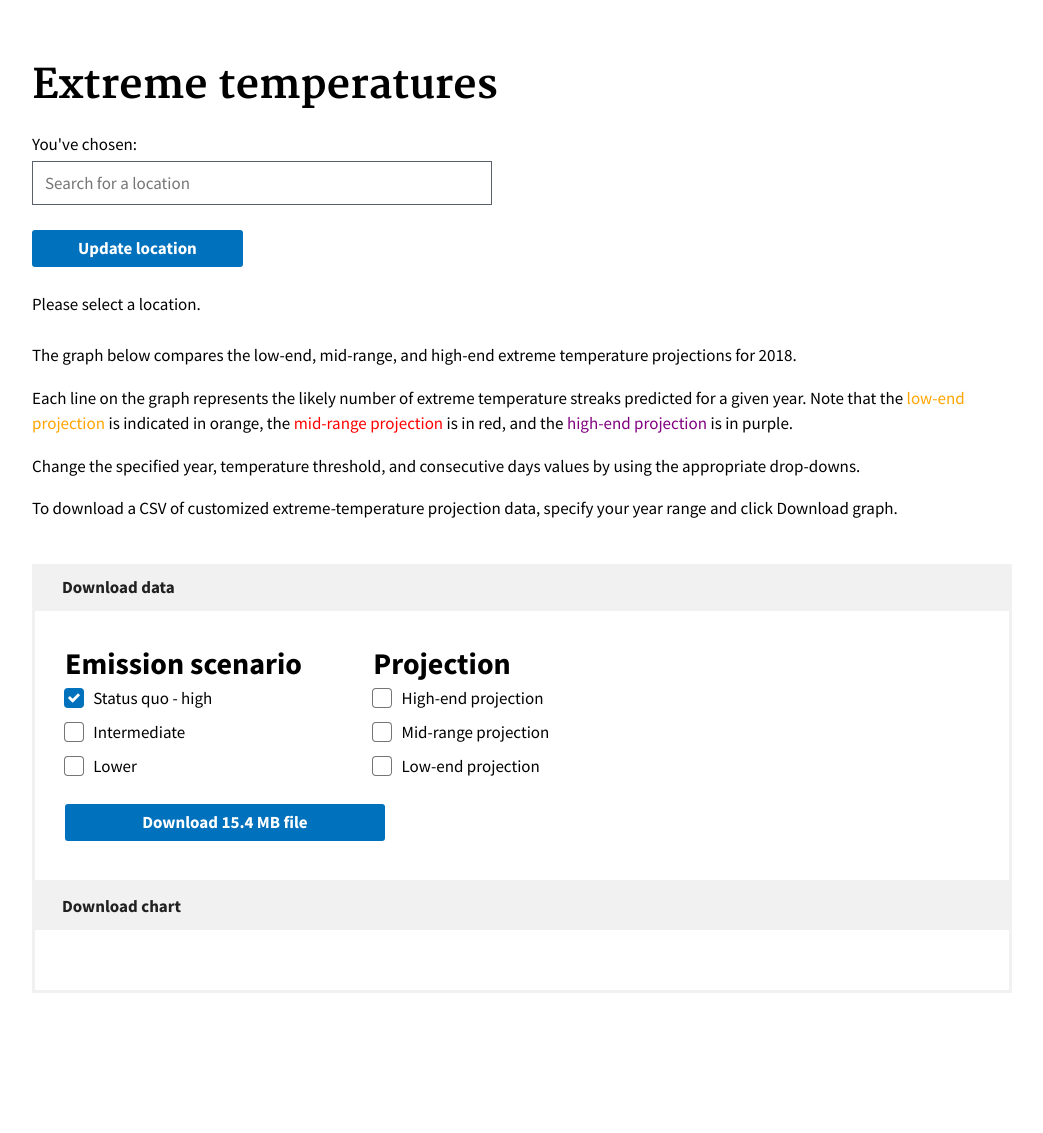
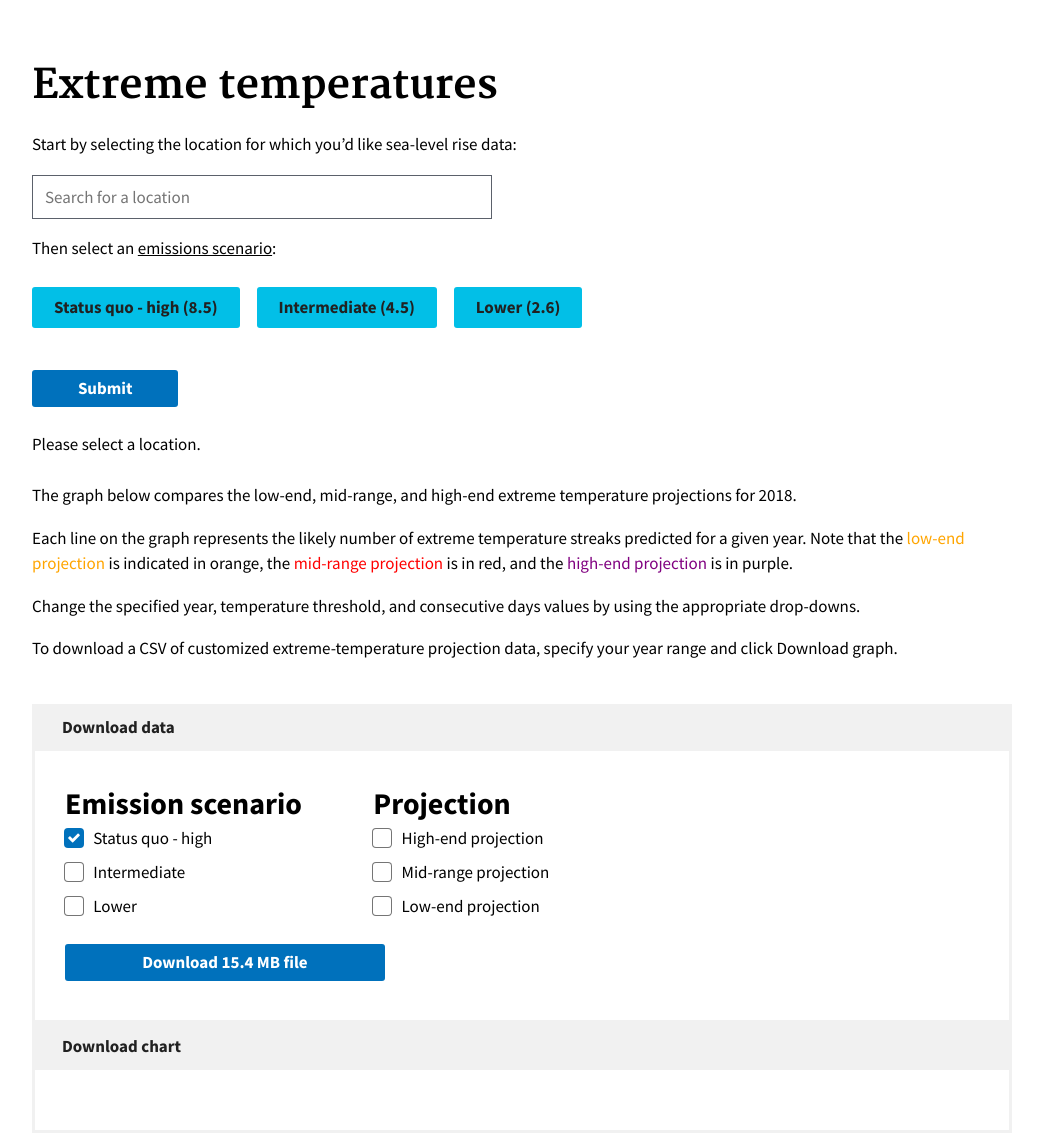
Before and after one commit to 18F/climate-labs, a Jekyll site: the page built from temperature/index.html, in a window 1280 px wide. Shown: the whole page, without its empty margins (118-1161 px from the left). Built offline with Jekyll 4.4.1, drawn with Linux system fonts in a browser that asks for light colours; before the commit the page ends 993 px from its top, so only the background shows below that.

Commit message:
Use location-emission include on temp page

```diff
--- /dev/null
+++ b/_includes/location_and_emissions.html
@@ -0,0 +1,55 @@
+<form id="controls" action="{{ page.url }}">
+  <p>
+    Start by selecting the location for which you’d like
+    sea-level rise data:
+  </p>
+
+  <input name="location" type="text" list="search-locations" placeholder="Search for a location">
+
+  <datalist id="search-locations">
+  {% for location in site.data.locations %}
+    <option>{{ location.label }}</option>
+  {% endfor %}
+  </datalist>
+
+  <script>
+  LOCATIONS = {{ site.data.locations | jsonify }};
+  </script>
+
+  <p>Then select an <u title="what do these mean?">emissions scenario</u>:</p>
+
+  <ul class="scenario-selector">
+
+    <li data-scenario="status-quo">
+      <label title="">
+        <input type="radio" name="scenario" value="status-quo">
+        <span class="usa-button usa-button-primary-alt">Status quo - high (8.5)</span>
+      </label>
+    </li>
+
+    <li data-scenario="intermediate">
+      <label title="">
+        <input type="radio" name="scenario" value="intermediate">
+        <span class="usa-button usa-button-primary-alt">Intermediate (4.5)</span>
+      </label>
+    </li>
+
+    <li data-scenario="low">
+      <label title="">
+        <input type="radio" name="scenario" value="low">
+        <span class="usa-button usa-button-primary-alt">Lower (2.6)</span>
+      </label>
+    </li>
+
+  </ul>
+
+  <input type="submit" value="Submit">
+
+  <!-- <climate-slider id="year" name="year" min="2010" max="2100" step="10" label="true" role="slider" aria-valuemin="2010" aria-valuemax="2100" aria-valuenow="0">
+
+    <climate-area-chart data-values="{&quot;2010&quot;:[0,0,1],&quot;2020&quot;:[0,1,1],&quot;2030&quot;:[1,2,2],&quot;2040&quot;:[2,3,4],&quot;2050&quot;:[3,3,4],&quot;2060&quot;:[3,3,4],&quot;2070&quot;:[4,4,5],&quot;2080&quot;:[4,4,5],&quot;2090&quot;:[5,5,6],&quot;2100&quot;:[5,5,6]}">
+    <svg width="980" height="34"><g class="axis y-axis" transform="translate(980,0)"><path class="domain" d="M-6,0H0V34H-6"></path></g><g class="axis x-axis"></g><path class="area" d="M10,NaNQ96.22222222222221,NaN,117.77777777777777,NaNC150.11111111111111,NaN,193.2222222222222,NaN,225.55555555555554,NaNS301,NaN,333.3333333333333,NaNS408.7777777777777,NaN,441.1111111111111,NaNS516.5555555555555,NaN,548.8888888888889,NaNS624.3333333333333,NaN,656.6666666666666,NaNS732.1111111111111,NaN,764.4444444444445,NaNS839.8888888888888,NaN,872.2222222222222,NaNQ893.7777777777777,NaN,980,NaNL980,34Q893.7777777777777,34,872.2222222222222,34C839.8888888888888,34,796.7777777777778,34,764.4444444444445,34S689,34,656.6666666666666,34S581.2222222222223,34,548.8888888888889,34S473.44444444444446,34,441.1111111111111,34S365.66666666666663,34,333.3333333333333,34S257.88888888888886,34,225.55555555555554,34S150.11111111111111,34,117.77777777777777,34Q96.22222222222221,34,10,34Z"></path></svg></climate-area-chart>
+
+    <input type="hidden" name="year" value="0">
+  <div class="climate-slider-thumb" style="left: 0%;"><span class="climate-slider-label" style="margin-left: -10px;">0</span></div></climate-slider> -->
+</form>
--- /dev/null
+++ b/css/scenario-selector.scss
@@ -0,0 +1,35 @@
+---
+---
+
+.scenario-selector,
+.scenario-selector > li {
+  list-style: none;
+  margin: 0;
+  padding: 0;
+}
+
+.scenario-selector > li {
+  display: inline-block;
+  margin-right: 0.5em;
+
+  &::before {
+    display: none;
+  }
+
+  label {
+    margin: 0;
+  }
+
+}
+
+.scenario-selector .usa-button {
+  border: 2px solid transparent;
+}
+
+.scenario-selector label {
+  input:checked + .usa-button {
+    border-color: #000;
+    background: #fff;
+    color: #000;
+  }
+}
--- a/temperature/index.html
+++ b/temperature/index.html
@@ -4,6 +4,7 @@ layout: page
 
 stylesheets:
 - temperature.css
+- scenario-selector.css
 
 scripts:
 - vendor/document-register-element.js
@@ -89,12 +90,7 @@ scripts:
   });
 </script>
 
-<form id="controls">
-  <p>
-    You've chosen: {% include location_search.html %}
-    <input type="submit" value="Update location">
-  </p>
-</form>
+{% include location_and_emissions.html %}
 
 <section id="no-location" aria-hidden="true">
   <p>Please select a location.</p>
```
